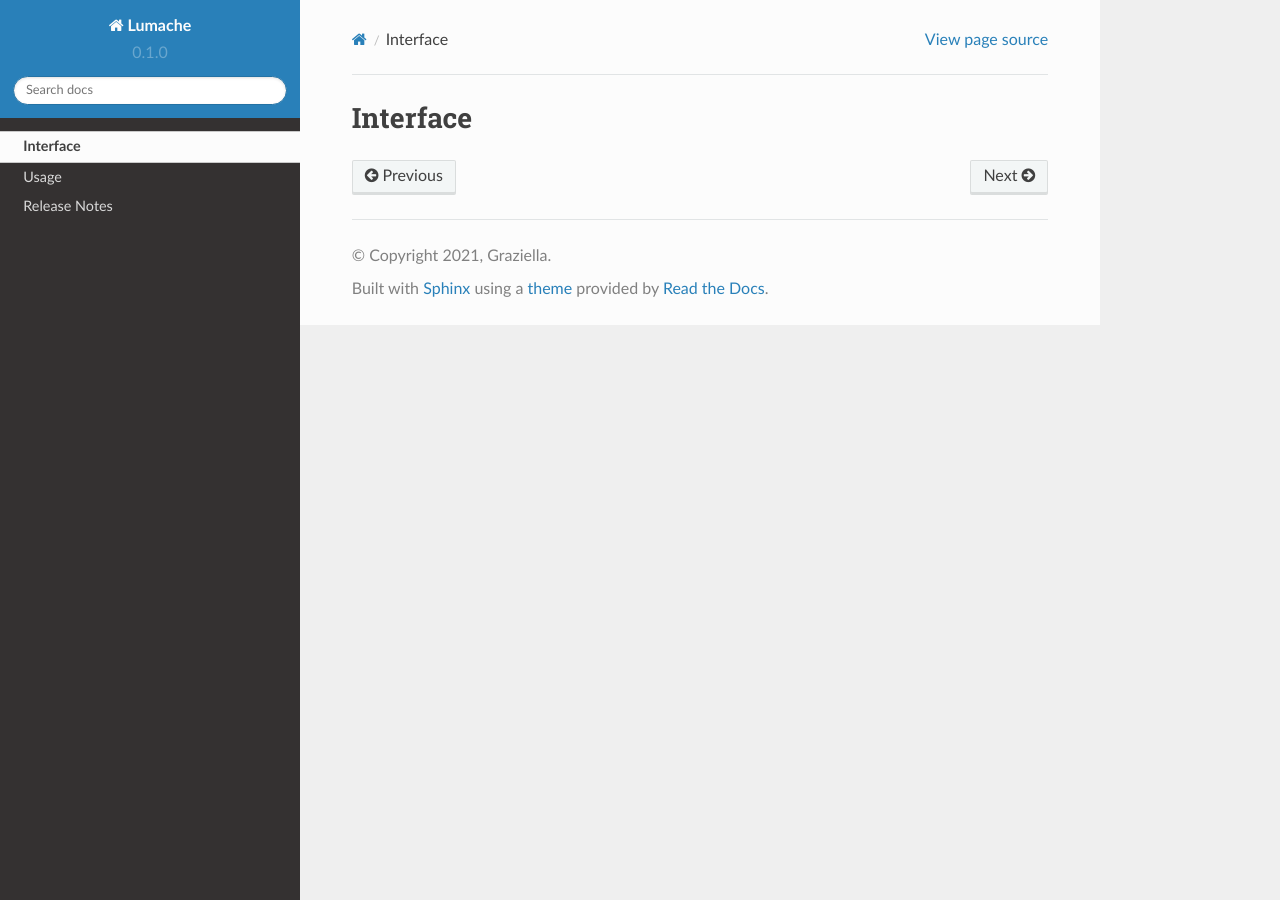
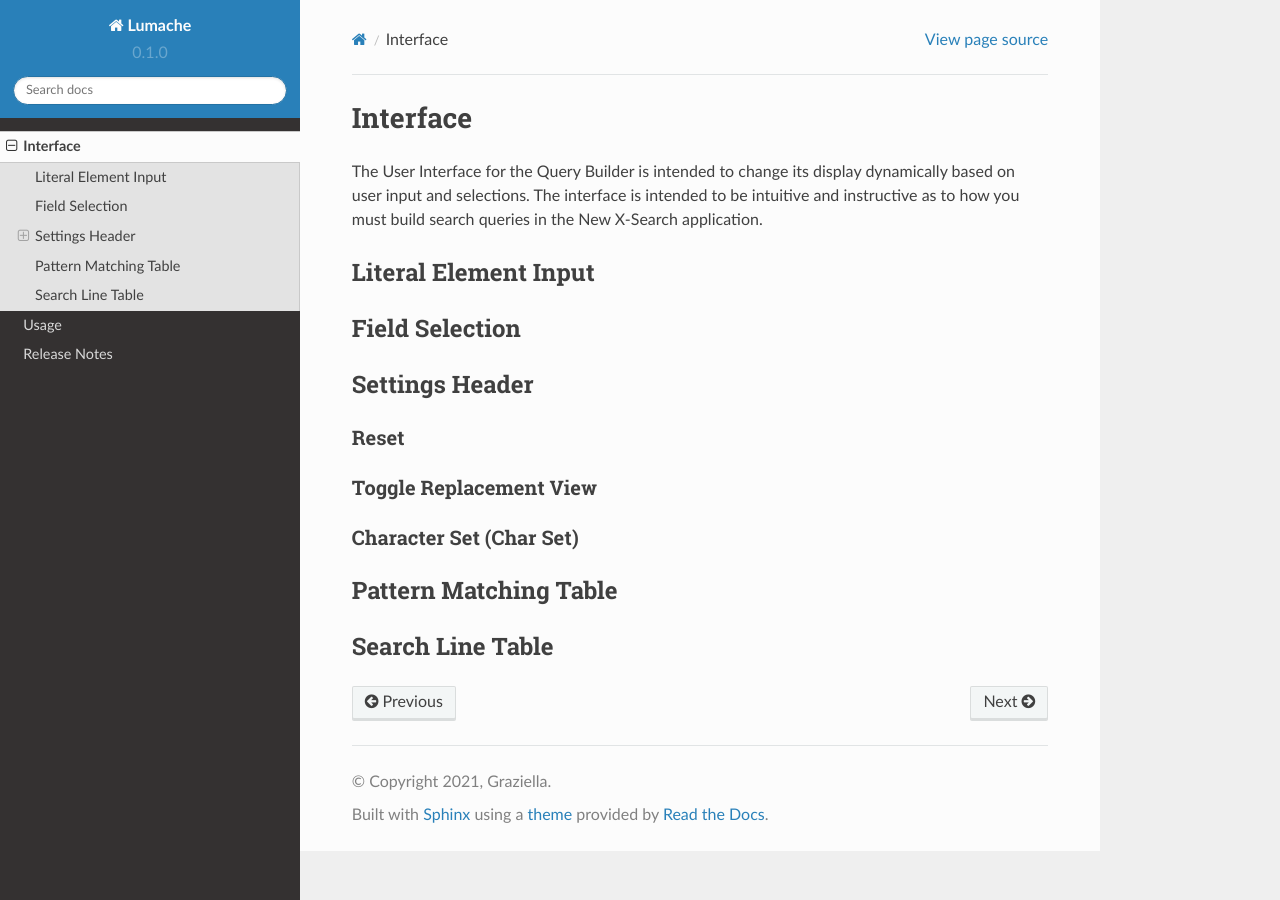
Before and after one commit to Ayjent/XSearchQB, a Sphinx documentation site: the page built from docs/source/interface.rst, in a window 1280 px wide. Built offline with Sphinx 7.4.7 and the Read the Docs theme 2.0.0, drawn with Linux system fonts in a browser that asks for light colours.

Commit message:
Update interface.rst

```diff
--- a/docs/source/interface.rst
+++ b/docs/source/interface.rst
@@ -1,2 +1,28 @@
 Interface
 =========
+
+The User Interface for the Query Builder is intended to change its display dynamically based on user input and selections.  The interface is intended to be intuitive and instructive as to how you must build search queries in the New X-Search application.
+
+Literal Element Input
+---------------------
+
+Field Selection
+---------------
+
+Settings Header
+---------------
+
+Reset
++++++
+
+Toggle Replacement View
++++++++++++++++++++++++
+
+Character Set (Char Set)
+++++++++++++++++++++++++
+
+Pattern Matching Table
+----------------------
+
+Search Line Table
+-----------------
```
